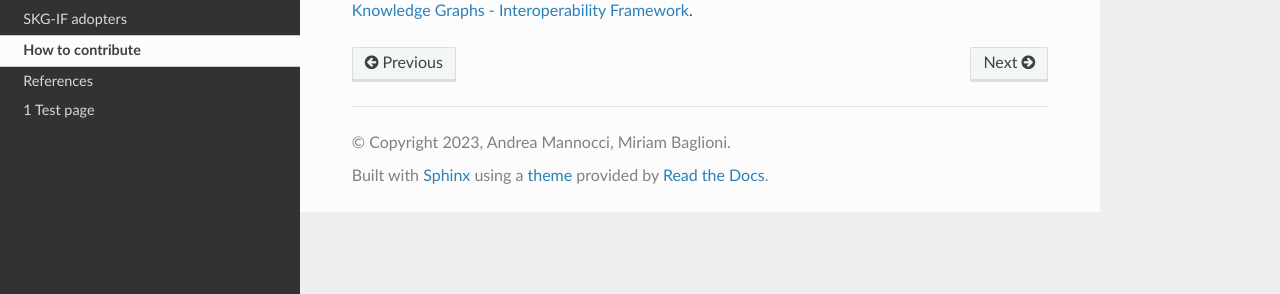
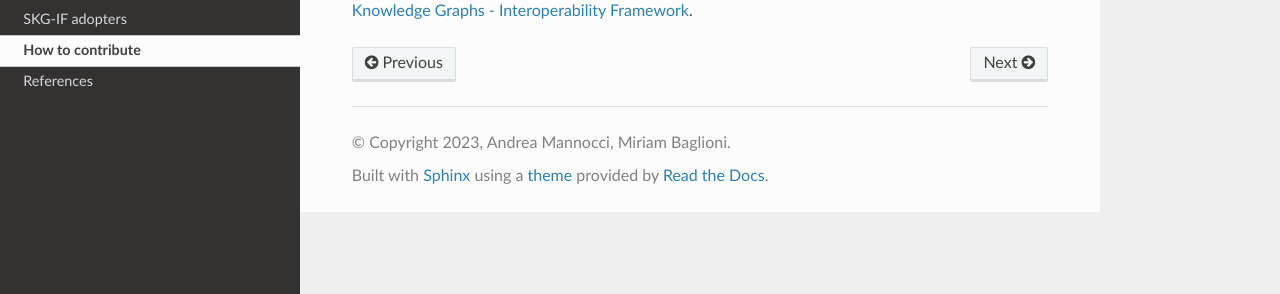
Before and after one commit to andremann/SKG-IF, a Sphinx documentation site: the page built from docs/source/contribute.rst, in a window 1280 px wide. Shown: the part 185-479 px from the top of the page. Built offline with Sphinx 7.4.7 and the Read the Docs theme 2.0.0, drawn with Linux system fonts in a browser that asks for light colours; pages that are not in the unit, such as notebooks, are missing from menus.

```diff
--- a/docs/source/index.rst
+++ b/docs/source/index.rst
@@ -25,4 +25,4 @@ Contents
    adopters
    contribute
    references
-   test
+   .. test
```
